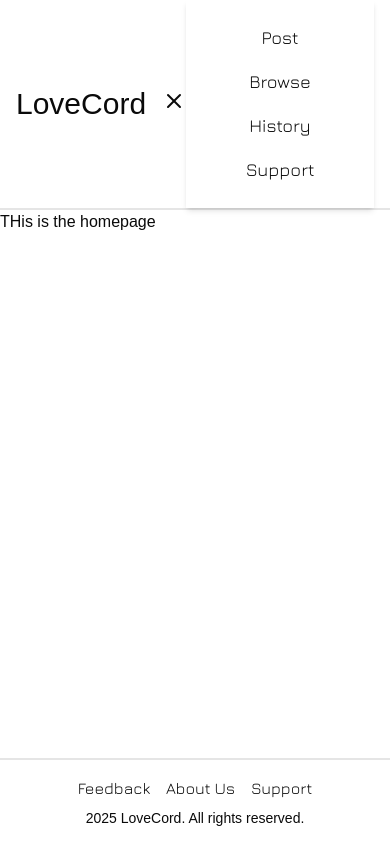
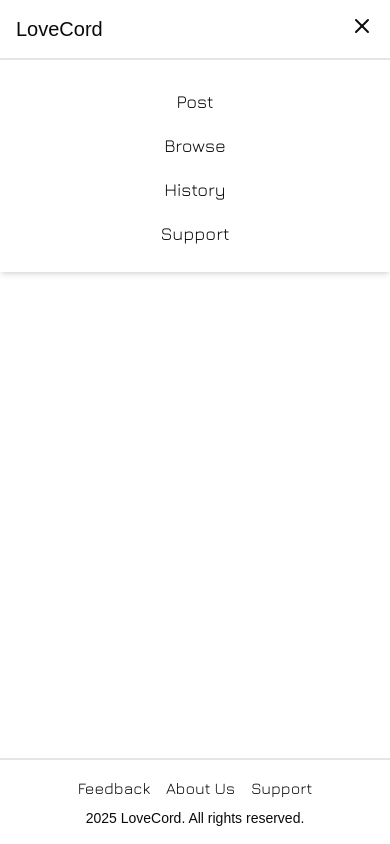
Before and after one commit to Wali-dev/lovecord-frontend, a Next.js app: page / in a window 390 px wide. Both pictures are taken after a click on the button 362 px from the left and 25 px from the top of the page. Built offline with nearby package versions, Linux system fonts and the light colour scheme; a web font is replaced by a local one.

Commit message:
slightly changed the navfont

```diff
--- a/src/components/NavBar.tsx
+++ b/src/components/NavBar.tsx
@@ -19,7 +19,7 @@ const NavBar = () => {
 
     return (
         <div className='border-b-2 flex items-center justify-between min-h-[60px] w-full sm:max-w-3xl mx-auto px-4 relative z-[9999]'>
-            <Link href='/'><div className={`text-3xl sm:text-4xl mr-4 ${fleurFont.className}`} >LoveCord</div></Link>
+            <Link href='/'><div className={`text-xl sm:text-4xl mr-4 ${fleurFont.className}`} >LoveCord</div></Link>
 
             <div className={`hidden sm:flex gap-6 font-bold ${JuraFont.className}`}>
                 <Link href="/submit" className="cursor-pointer text-lg">
@@ -43,17 +43,17 @@ const NavBar = () => {
             </div>
 
             {isOpen && (
-                <div className={`first-line:absolute top-16 left-0 w-full bg-white shadow-md ${JuraFont.className} flex flex-col items-center py-4 sm:hidden z-[9999]`}>
-                    <Link href="/submit" className="cursor-pointer text-lg py-2" onClick={() => setIsOpen(false)}>
+                <div className='absolute top-16 left-0 w-full bg-white shadow-md flex flex-col items-center py-4 sm:hidden z-[9999]'>
+                    <Link href="/submit" className={`cursor-pointer text-lg py-2 ${JuraFont.className}`} onClick={() => setIsOpen(false)}>
                         Post
                     </Link>
-                    <Link href="/browse" className="cursor-pointer text-lg py-2" onClick={() => setIsOpen(false)}>
+                    <Link href="/browse" className={`cursor-pointer text-lg py-2 ${JuraFont.className}`} onClick={() => setIsOpen(false)}>
                         Browse
                     </Link>
-                    <Link href="/history" className="cursor-pointer text-lg py-2" onClick={() => setIsOpen(false)}>
+                    <Link href="/history" className={`cursor-pointer text-lg py-2 ${JuraFont.className}`} onClick={() => setIsOpen(false)}>
                         History
                     </Link>
-                    <Link href="/support" className="cursor-pointer text-lg py-2" onClick={() => setIsOpen(false)}>
+                    <Link href="/support" className={`cursor-pointer text-lg py-2 ${JuraFont.className}`} onClick={() => setIsOpen(false)}>
                         Support
                     </Link>
                 </div>
```
